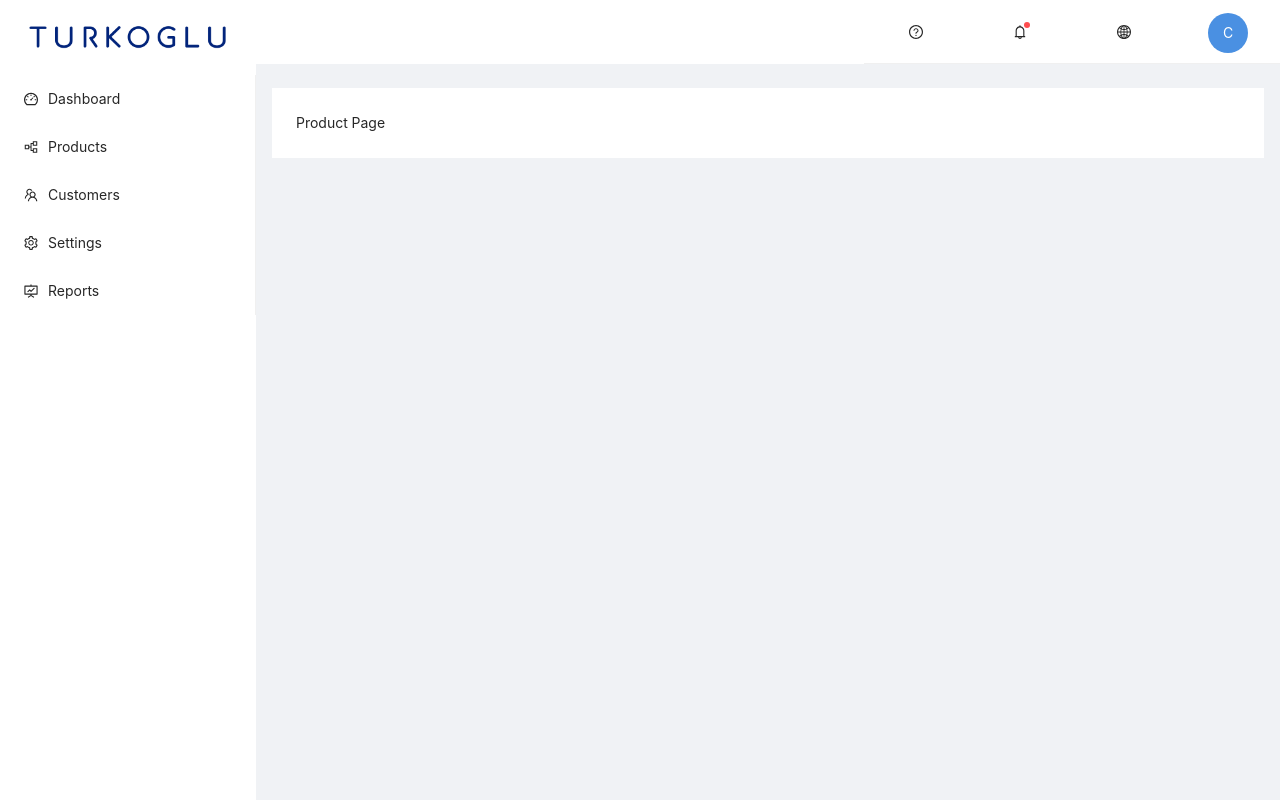
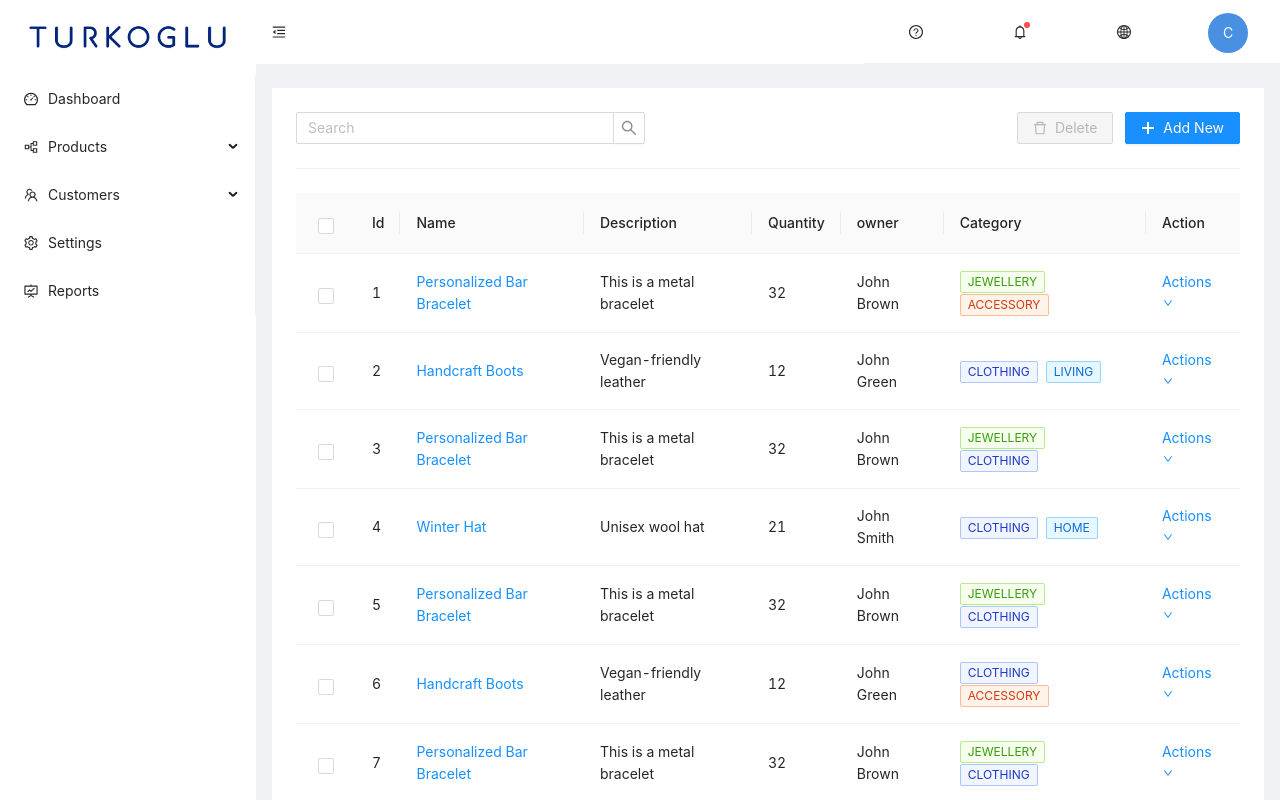
Before and after one commit to naumanjadev/Adminportal, a React app: page /products in a window 1280 px wide. Shown: the top 800 px of the page. Built offline with nearby package versions, Linux system fonts and the light colour scheme.

Commit message:
Adds generic DataTable component with a custom useDataTable hook

```diff
--- /dev/null
+++ b/src/component/ActionMenu.js
@@ -0,0 +1,58 @@
+import React from 'react';
+import { Dropdown, Menu, Popconfirm } from 'antd';
+import {
+  DeleteOutlined,
+  DownOutlined,
+  EditOutlined,
+  QuestionCircleOutlined,
+} from '@ant-design/icons';
+import { useHistory } from 'react-router-dom';
+
+function useActionMenu({ selectedRow, updateEntityPath }) {
+  const history = useHistory();
+
+  const handleMenuClick = action => {
+    if (action.key === 'edit') {
+      const updatePath = '/' + updateEntityPath + '/' + selectedRow.id;
+      history.push(updatePath);
+    }
+  };
+
+  const handleSingleDelete = () => {
+    console.log('handleSingleDelete, selected:', selectedRow);
+  };
+
+  const actionMenu = (
+    <Menu onClick={handleMenuClick}>
+      <Menu.Item key="edit">
+        <EditOutlined />
+        Update
+      </Menu.Item>
+      <Menu.Item key="delete">
+        <Popconfirm
+          title="Sure to delete?"
+          placement="left"
+          icon={<QuestionCircleOutlined style={{ color: 'red' }} />}
+          onConfirm={handleSingleDelete}
+        >
+          <DeleteOutlined type="delete" />
+          Delete
+        </Popconfirm>
+      </Menu.Item>
+    </Menu>
+  );
+
+  const actionColumnView = (
+    <span>
+      <Dropdown overlay={actionMenu} trigger={['click']}>
+        <a className="ant-dropdown-link" href="#">
+          Actions <DownOutlined />
+        </a>
+      </Dropdown>
+    </span>
+  );
+
+  return [actionColumnView];
+}
+
+export default useActionMenu;
--- /dev/null
+++ b/src/component/DataTable.js
@@ -0,0 +1,88 @@
+import React, { useEffect, useState } from 'react';
+import { Table } from 'antd';
+import useActionMenu from './ActionMenu';
+
+const DEFAULT_PAGE_SIZE = 10;
+const DEFAULT_PAGE_NUMBER = 0;
+
+function useDataTable({ columns, dataSource, updateEntityPath }) {
+  const [selectedRowKeys, setSelectedRowKeys] = useState([]);
+  const [selectedRow, setSelectedRow] = useState(null);
+  const [currentPage, setCurrentPage] = useState(DEFAULT_PAGE_NUMBER);
+  const [pageSize, setPageSize] = useState(DEFAULT_PAGE_SIZE);
+  const [actionColumnView] = useActionMenu({ selectedRow, updateEntityPath });
+
+  const hasSelected = selectedRowKeys.length > 0;
+
+  const rowSelection = {
+    selectedRowKeys,
+    onChange: selected => {
+      setSelectedRowKeys(selected);
+    },
+  };
+
+  const updatedColumns = [
+    ...columns,
+    {
+      title: 'Action',
+      key: 'action',
+      render: () => actionColumnView,
+    },
+  ];
+
+  useEffect(() => {
+    console.log('columns:', columns);
+    console.log('datasoure:', dataSource);
+    console.log('updateColumns:', updatedColumns);
+  });
+
+  const handleSingleDelete = () => {
+    console.log('handleSingleDelete, selected:', selectedRow);
+  };
+
+  const resetPagination = () => {
+    setCurrentPage(DEFAULT_PAGE_NUMBER);
+  };
+
+  const handleTableChange = pagination => {
+    console.log('pagination:', pagination);
+    setCurrentPage(pagination.current - 1);
+  };
+
+  const DataTable = () => (
+    <Table
+      rowKey={record => record.id}
+      rowSelection={rowSelection}
+      columns={updatedColumns}
+      dataSource={dataSource.content}
+      onRow={record => {
+        return {
+          onClick: () => {
+            setSelectedRow(record);
+          },
+        };
+      }}
+      onChange={handleTableChange}
+      pagination={{
+        pageSize: DEFAULT_PAGE_SIZE,
+        current: currentPage + 1,
+        total: dataSource.totalElements,
+        showTotal: (total, range) => {
+          return `${range[0]}-${range[1]} of ${total} items`;
+        },
+      }}
+    />
+  );
+
+  return {
+    DataTable,
+    hasSelected,
+    selectedRow,
+    selectedRowKeys,
+    currentPage,
+    pageSize,
+    resetPagination,
+  };
+}
+
+export default useDataTable;
--- /dev/null
+++ b/src/page/product/Constants.js
@@ -0,0 +1,125 @@
+import React from 'react';
+import { Tag } from 'antd';
+
+export const columns = [
+  {
+    title: 'Id',
+    dataIndex: 'key',
+    key: 'key',
+  },
+  {
+    title: 'Name',
+    dataIndex: 'name',
+    key: 'name',
+    render: text => <a>{text}</a>,
+  },
+  {
+    title: 'Description',
+    dataIndex: 'description',
+    key: 'description',
+  },
+  {
+    title: 'Quantity',
+    dataIndex: 'qty',
+    key: 'qty',
+  },
+  {
+    title: 'owner',
+    dataIndex: 'owner',
+    key: 'owner',
+  },
+  {
+    title: 'Category',
+    key: 'category',
+    dataIndex: 'category',
+    render: tags => (
+      <>
+        {tags.map(tag => {
+          let color = 'blue';
+          if (tag === 'accessory') {
+            color = 'volcano';
+          } else if (tag === 'clothing') {
+            color = 'geekblue';
+          } else if (tag === 'jewellery') {
+            color = 'green';
+          }
+          return (
+            <Tag color={color} key={tag}>
+              {tag.toUpperCase()}
+            </Tag>
+          );
+        })}
+      </>
+    ),
+  },
+];
+
+export const data = {
+  totalElements: 8,
+  content: [
+    {
+      key: '1',
+      name: 'Personalized Bar Bracelet',
+      description: 'This is a metal bracelet',
+      qty: 32,
+      owner: 'John Brown',
+      category: ['jewellery', 'accessory'],
+    },
+    {
+      key: '2',
+      name: 'Handcraft Boots',
+      description: 'Vegan-friendly leather',
+      qty: 12,
+      owner: 'John Green',
+      category: ['clothing', 'living'],
+    },
+    {
+      key: '3',
+      name: 'Personalized Bar Bracelet',
+      description: 'This is a metal bracelet',
+      qty: 32,
+      owner: 'John Brown',
+      category: ['jewellery', 'clothing'],
+    },
+    {
+      key: '4',
+      name: 'Winter Hat',
+      description: 'Unisex wool hat',
+      qty: 21,
+      owner: 'John Smith',
+      category: ['clothing', 'home'],
+    },
+    {
+      key: '5',
+      name: 'Personalized Bar Bracelet',
+      description: 'This is a metal bracelet',
+      qty: 32,
+      owner: 'John Brown',
+      category: ['jewellery', 'clothing'],
+    },
+    {
+      key: '6',
+      name: 'Handcraft Boots',
+      description: 'Vegan-friendly leather',
+      qty: 12,
+      owner: 'John Green',
+      category: ['clothing', 'accessory'],
+    },
+    {
+      key: '7',
+      name: 'Personalized Bar Bracelet',
+      description: 'This is a metal bracelet',
+      qty: 32,
+      owner: 'John Brown',
+      category: ['jewellery', 'clothing'],
+    },
+    {
+      key: '8',
+      name: 'Winter Hat',
+      description: 'Unisex wool hat',
+      qty: 21,
+      owner: 'John Smith',
+      category: ['clothing', 'accessory'],
+    },
+  ],
+};
--- a/src/page/product/ShowProducts.js
+++ b/src/page/product/ShowProducts.js
@@ -1,7 +1,27 @@
 import React from 'react';
+import Header from '../../component/Header';
+import useDataTable from '../../component/DataTable';
+import * as constants from './Constants';
 
 function ShowProducts() {
-  return <div>Product Page</div>;
+  const {
+    DataTable,
+    hasSelected,
+    currentPage,
+    pageSize,
+    resetPagination,
+  } = useDataTable({
+    columns: constants.columns,
+    dataSource: constants.data,
+    updateEntityPath: 'update-product',
+  });
+
+  return (
+    <>
+      <Header addNewPath="add-product" hasSelected={hasSelected} />
+      <DataTable />
+    </>
+  );
 }
 
 export default ShowProducts;
```
Also changed, not shown: 1 other file (tests, documents, lock files or other folders).
